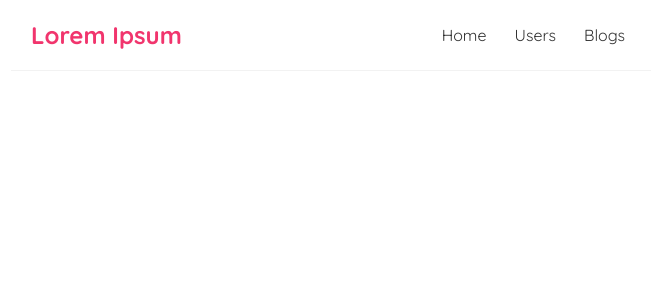
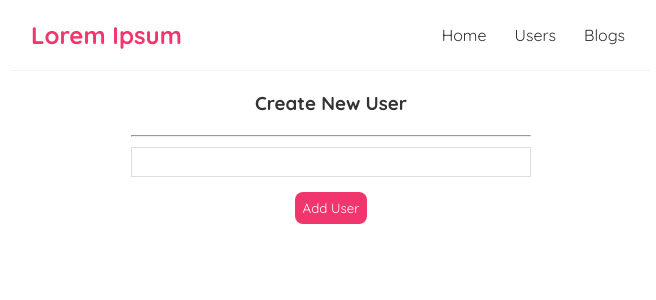
Before and after one commit to priyan1995/react-basics, a React (Create React App) app: page /createUser in a window 1280 px wide. Shown: the top 300 px of the page, without its empty margins (309-965 px from the left). Built offline with nearby package versions, Linux system fonts and the light colour scheme.

Commit message:
create new user form

```diff
--- a/src/App.js
+++ b/src/App.js
@@ -7,6 +7,7 @@ import UserData from './pages/userData';
 import { BrowserRouter as Router, Route, Switch } from 'react-router-dom';
 import CreateBlog from './pages/create';
 import BlogDetails from './pages/blogSingle';
+import CreateUser from './pages/createUser';
 
 function App() {
   return (
@@ -35,6 +36,10 @@ function App() {
             <UserData />
           </Route>
 
+          <Route path="/createUser">
+            <CreateUser />
+          </Route>
+
 
 
         </Switch>
--- a/src/pages/create.js
+++ b/src/pages/create.js
@@ -14,7 +14,7 @@ const CreateBlog = () => {
 
         setIsPending(true);
 
-        console.log(blog);
+        //console.log(blog);
 
         fetch ('url' , {
             method: 'POST',
--- /dev/null
+++ b/src/pages/createUser.js
@@ -0,0 +1,49 @@
+import { useState } from "react";
+
+const CreateUser = () => {
+
+
+    const [info, setInfo ] = useState('');
+
+    const userSubmit = (e) => {
+        e.preventDefault();
+        // console.log('form submitted');
+        const users = { info }
+        console.log(info);
+
+        fetch('https://jsonplaceholder.typicode.com/todos/1', {
+            method: 'POST',
+            headers: { "Content-Type": "application/json" },
+            body: JSON.stringify(info)
+        }).then(()=>{
+            console.log('new user added');
+        })
+    }
+
+
+    return(
+        <div className="create">
+            <br />
+            <h3>Create New User</h3>
+            <br />
+            <hr />
+
+            <form onSubmit={ userSubmit }>
+                <input
+                    type="text"
+                    required
+                    value ={info}
+                    onChange = { (e)=>setInfo(e.target.value) }
+                />
+
+                <button >Add User</button>
+
+            </form>
+
+
+
+        </div>
+    )
+}
+
+export default CreateUser;
--- a/src/pages/userData.js
+++ b/src/pages/userData.js
@@ -1,4 +1,5 @@
 import { useEffect, useState } from "react";
+import { Link } from "react-router-dom";
 import useFetch from "../hooks/fetchData";
 
 const UserData = () => {
@@ -13,8 +14,10 @@ const UserData = () => {
             <br />
             <h1>User Data</h1>
             <br/>
+            <Link to="/createUser">Create New</Link>
             <hr />
             <br/>
+
 
             { error && <div>{ error }</div> }
             { isPending && <div><h3>Loading...</h3></div> }
--- a/src/pages/users.js
+++ b/src/pages/users.js
@@ -1,6 +1,8 @@
 const UsersList = () => {
  return(
+    <div>
 
+    </div>
  );
 }
 
```
